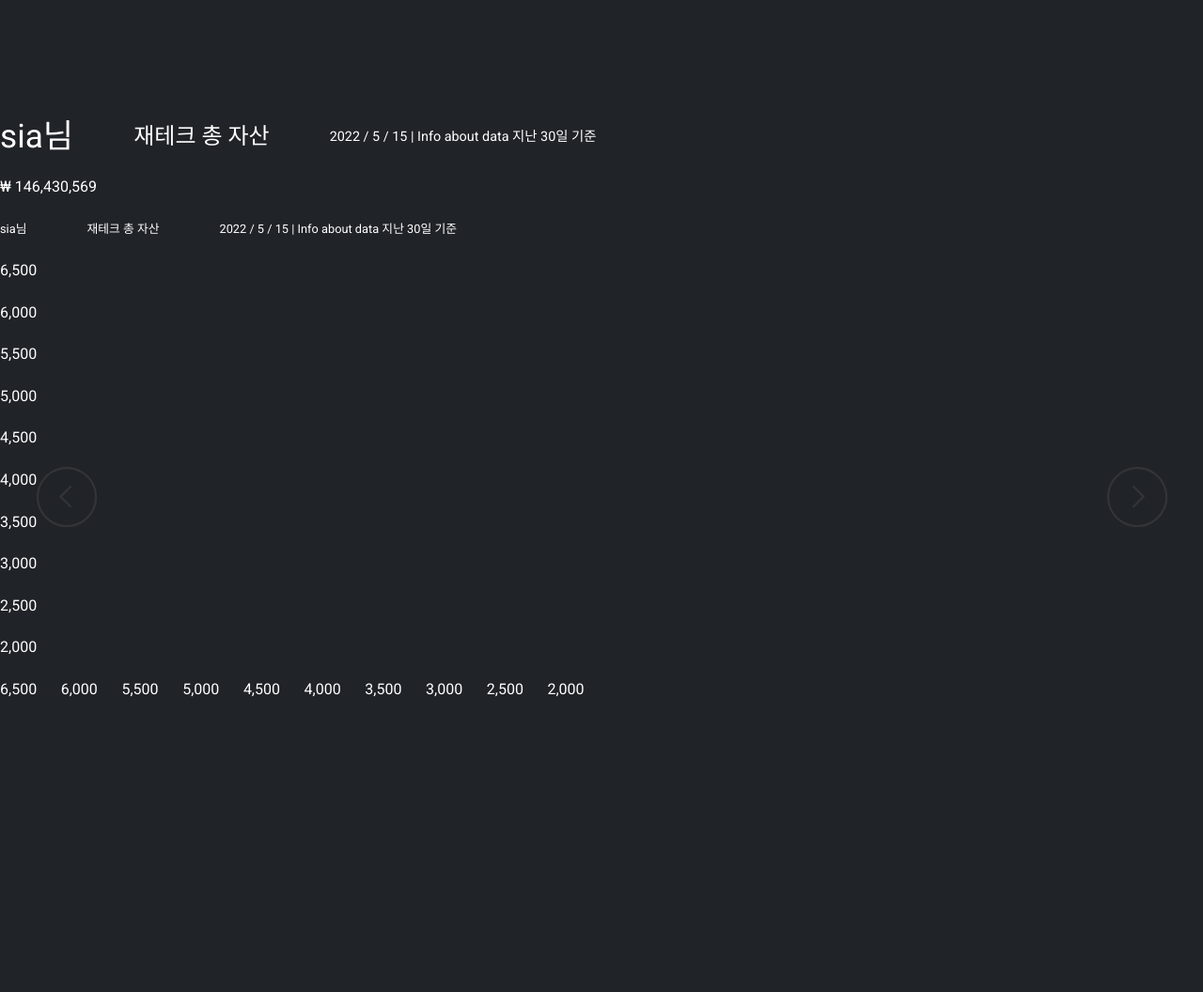
After one commit to sia486/comma, a PHP site: page /portfolio/portfolio.html in a window 1280 px wide. The commit adds this page. Shown: the whole page at 94% size. Run offline with PHP 8.4, Linux system fonts and the light colour scheme; some libraries are stand-ins or nearby versions.

Commit message:
10010124

```diff
--- /dev/null
+++ b/css/portfolio.css
@@ -0,0 +1,198 @@
+* {
+    margin: 0;
+    padding: 0;
+    /* box-sizing: border-box; */
+}
+
+body {
+    background: var(--bgdark);
+    color: var(--white);
+}
+
+.portfolio_frame {
+    width: 300vw;
+    margin-top: 14%;
+    display: flex;
+}
+
+.portfolio_my {
+    width: 100vw;
+}
+
+.portfolio_myleft {
+    width: 100vw;
+}
+
+.portfolio_myright {
+    width: 100vw;
+}
+
+.title_mar {
+    margin-bottom: 3%;
+    position: relative;
+}
+.title_horizon{
+    position: relative;
+    margin-bottom: 2%;
+
+}
+.title_horizon1{
+    position: relative;
+    margin-bottom: 2%;
+}
+.avg{
+    margin-bottom: 2%;
+}
+.title_horizon li {
+    float: left;
+    margin-right: 5%;
+    list-style: none;
+    line-height: 2.2rem;
+}
+.title_horizon li:nth-child(1) {
+    font-size: 2.2rem;
+}
+.title_horizon li:nth-child(2) {
+    font-size: 1.5rem;
+}
+.title_horizon li:nth-child(3) {
+    font-size: 0.9rem;
+}
+.title_horizon1 li {
+    float: left;
+    margin-right: 5%;
+    list-style: none;
+    font-size: 0.8rem;
+}
+
+.vertical {
+    position: relative;
+}
+.horizon {
+    position: relative;
+}
+
+.vertical li {
+    margin-bottom: 2%;
+    list-style: none;
+}
+
+.horizon li {
+    float: left;
+    list-style: none;
+    margin-right: 2%;
+}
+
+
+.slider {
+    margin: 10% auto;
+    max-width: 100%;
+}
+
+.slide_viewer {
+    height: 100vh;
+    overflow: hidden;
+    position: relative;
+}
+
+.slide_group {
+    height: 100%;
+    position: relative;
+    width: 100%;
+}
+
+.slide {
+    display: none;
+    height: 100%;
+    position: absolute;
+    width: 100%;
+}
+
+.slide:nth-child(2) {
+    display: block;
+}
+.clear::after{
+    display: block;
+    content: "";
+    clear: both;
+}
+
+
+
+.slide_buttons {
+    left: 0;
+    position: absolute;
+    right: 0;
+    text-align: center;
+    bottom: 30%;
+    z-index: 1;
+}
+
+a.slide_btn {
+    color: rgba(255, 255, 255, 0.5);
+    font-size: 40px;
+    margin: 0 0.1em;
+    -webkit-transition: all 0.4s ease-in-out;
+    -moz-transition: all 0.4s ease-in-out;
+    -ms-transition: all 0.4s ease-in-out;
+    -o-transition: all 0.4s ease-in-out;
+    transition: all 0.4s ease-in-out;
+}
+
+.slide_btn.active,
+.slide_btn:hover {
+    color: var(--bluew);
+    cursor: pointer;
+}
+
+.previous_btn {
+    bottom: 0;
+    left: 3vw;
+    margin: auto;
+    position: absolute;
+    top: 0;
+}
+
+.next_btn {
+    bottom: 0;
+    margin: auto;
+    position: absolute;
+    right: 3vw;
+    top: 0;
+}
+
+.previous_btn,
+.next_btn {
+    cursor: pointer;
+    height: 65px;
+    opacity: 0.5;
+    -webkit-transition: opacity 0.4s ease-in-out;
+    -moz-transition: opacity 0.4s ease-in-out;
+    -ms-transition: opacity 0.4s ease-in-out;
+    -o-transition: opacity 0.4s ease-in-out;
+    transition: opacity 0.4s ease-in-out;
+    width: 65px;
+}
+
+.previous_btn:hover,
+.next_btn:hover {
+    opacity: 1;
+}
+
+.slide:first-child .previous_btn {
+    visibility: hidden;
+}
+
+.slide:last-child .next_btn {
+    visibility: hidden;
+}
+
+@media only screen and (max-width: 767px) {
+    .previous_btn {
+        left: 50px;
+    }
+
+    .next_btn {
+        right: 50px;
+    }
+}
--- a/news/news.html
+++ b/news/news.html
@@ -155,13 +155,7 @@
     </div>
   </div>
 
-  <input id="searchInput" value="" type="text">
-  <button id="search">검색</button>
 
-
-  <div id="title"></div>
-  <div id="content"></div>
-  <a id="url"></a>
 
   <footer class="content"></footer>
 
--- a/php/search.php
+++ b/php/search.php
@@ -1,4 +1,4 @@
-<meta http-equiv="Content-Type" content="text/html; charset=utf-8">
+
 <?php
   $client_id = "gJoPzZDweObC2fRMH_cL";
   $client_secret = "1auCJXPtQr";
--- /dev/null
+++ b/portfolio/portfolio.html
@@ -0,0 +1,297 @@
+<!DOCTYPE html>
+<html lang="ko">
+<head>
+    <meta charset="UTF-8">
+    <meta http-equiv="X-UA-Compatible" content="IE=edge">
+    <meta name="viewport" content="width=device-width, initial-scale=1.0">
+    <link rel="icon" href="../img_/faviconlogo.png">
+    <link rel="stylesheet" href="../css/nav.css">
+    <link rel="stylesheet" href="../css/btop.css">
+    <link rel="stylesheet" href="../css/scrollbar.css">
+    <link rel="stylesheet" href="../css/portfolio.css">
+    <link rel="stylesheet" href="../css/boslider.css">
+    <link rel="preconnect" href="https://fonts.googleapis.com">
+    <link rel="preconnect" href="https://fonts.gstatic.com" crossorigin>
+    <link href="https://fonts.googleapis.com/css2?family=Inter:wght@100;200;300;400;500;600&family=Lato:wght@100&family=Poiret+One&family=Roboto:wght@100;300;400;500&display=swap" rel="stylesheet">
+    <script src="https://kit.fontawesome.com/308b309426.js" crossorigin="anonymous"></script>
+    <script src="http://code.jquery.com/jquery-3.5.1.min.js"></script>
+    <title>comma</title>
+
+</head>
+
+<body>
+
+<a id="btop"></a>
+
+<header>
+    <div class="header">
+    <nav id="navigation">
+        <a href="../../main/main.html" class="logo"><span class="logospan">comma</span></a>
+
+        <!-- <a aria-label="mobile menu" class="nav-toggle">
+        <span></span>
+        <span></span>
+        <span></span>
+        </a> -->
+        <ul class="menu-left">
+            <li><a href="../main/main.html">About</a></li>
+            <li><a href="#exp">Resume</a></li>
+            <li><a href="#skills">Skills</a></li>
+            <li><a href="#projects">Projects</a></li>
+            <li><a href="#contact">Contact</a></li>
+            <li><a href="#contact"></a></li>
+            <li><a href="#contact"></a></li>
+        </ul>
+
+
+    </nav>
+    <ul class="centernav">
+            <li><a href="../logo/logo.html">Brand Resource Center</a></li>
+            <li><a href="../color/color.html">공지사항</a></li>
+            <li><a href="../app icon/appicon.html">고객센터</a></li>
+            <li><a href="../text rules/textrules.html">자주 묻는 질문</a></li>
+            <!-- <li><a href="../press/press.html">Press</a></li> -->
+        </ul>
+    </div>
+</header>
+
+<!-- <div class="portfolio_frame">
+    <div class="portfolio_my">
+        <div class="title_mar">
+            <ul class="title_horizon">
+                <li>sia님</li>
+                <li>재테크 총 자산</li>
+                <li>2022 / 5 / 15 | Info about data 지난 30일 기준</li>
+                <li>₩ 145,433,234</li>
+            </ul>
+        </div>
+
+        <div class="title_mar">
+
+        </div>
+        <ul class="vertical">
+            <li>6,500</li>
+            <li>6,000</li>
+            <li>5,500</li>
+            <li>5,000</li>
+            <li>4,500</li>
+            <li>4,000</li>
+            <li>3,500</li>
+            <li>3,000</li>
+            <li>2,500</li>
+            <li>2,000</li>
+        </ul>
+
+        <div class="title_mar">
+
+        </div>
+        <ul class="horizon">
+            <li>6,500</li>
+            <li>6,000</li>
+            <li>5,500</li>
+            <li>5,000</li>
+            <li>4,500</li>
+            <li>4,000</li>
+            <li>3,500</li>
+            <li>3,000</li>
+            <li>2,500</li>
+            <li>2,000</li>
+        </ul>
+
+    </div>
+    <div class="portfolio_myleft">
+
+        <ul class="vertical">
+            <li>6,500</li>
+            <li>6,000</li>
+            <li>5,500</li>
+            <li>5,000</li>
+            <li>4,500</li>
+            <li>4,000</li>
+            <li>3,500</li>
+            <li>3,000</li>
+            <li>2,500</li>
+            <li>2,000</li>
+        </ul>
+
+        <ul class="horizon">
+            <li>6,500</li>
+            <li>6,000</li>
+            <li>5,500</li>
+            <li>5,000</li>
+            <li>4,500</li>
+            <li>4,000</li>
+            <li>3,500</li>
+            <li>3,000</li>
+            <li>2,500</li>
+            <li>2,000</li>
+        </ul>
+
+    </div>
+    <div class="portfolio_myright">
+
+        <ul class="vertical">
+            <li>6,500</li>
+            <li>6,000</li>
+            <li>5,500</li>
+            <li>5,000</li>
+            <li>4,500</li>
+            <li>4,000</li>
+            <li>3,500</li>
+            <li>3,000</li>
+            <li>2,500</li>
+            <li>2,000</li>
+        </ul>
+
+        <ul class="horizon">
+            <li>6,500</li>
+            <li>6,000</li>
+            <li>5,500</li>
+            <li>5,000</li>
+            <li>4,500</li>
+            <li>4,000</li>
+            <li>3,500</li>
+            <li>3,000</li>
+            <li>2,500</li>
+            <li>2,000</li>
+        </ul>
+
+    </div>
+</div> -->
+
+<div class="slider">
+    <div class="slide_viewer">
+      <div class="slide_group">
+        <div class="slide">
+            <div class="previous_btn" title="Previous">
+                <svg version="1.1" xmlns="http://www.w3.org/2000/svg" xmlns:xlink="http://www.w3.org/1999/xlink" x="0px" y="0px" width="65px" height="65px" viewBox="-11 -11.5 65 66">
+                  <g>
+                    <g>
+                      <path fill="#474544" d="M-10.5,22.118C-10.5,4.132,4.133-10.5,22.118-10.5S54.736,4.132,54.736,22.118
+                  c0,17.985-14.633,32.618-32.618,32.618S-10.5,40.103-10.5,22.118z M-8.288,22.118c0,16.766,13.639,30.406,30.406,30.406 c16.765,0,30.405-13.641,30.405-30.406c0-16.766-13.641-30.406-30.405-30.406C5.35-8.288-8.288,5.352-8.288,22.118z"/>
+                      <path fill="#474544" d="M25.43,33.243L14.628,22.429c-0.433-0.432-0.433-1.132,0-1.564L25.43,10.051c0.432-0.432,1.132-0.432,1.563,0	c0.431,0.431,0.431,1.132,0,1.564L16.972,21.647l10.021,10.035c0.432,0.433,0.432,1.134,0,1.564	c-0.215,0.218-0.498,0.323-0.78,0.323C25.929,33.569,25.646,33.464,25.43,33.243z"/>
+                    </g>
+                  </g>
+                </svg>
+              </div>
+              <div class="next_btn" title="Next">
+                <svg version="1.1" xmlns="http://www.w3.org/2000/svg" xmlns:xlink="http://www.w3.org/1999/xlink" x="0px" y="0px" width="65px" height="65px" viewBox="-11 -11.5 65 66">
+                  <g>
+                    <g>
+                      <path fill="#474544" d="M22.118,54.736C4.132,54.736-10.5,40.103-10.5,22.118C-10.5,4.132,4.132-10.5,22.118-10.5	c17.985,0,32.618,14.632,32.618,32.618C54.736,40.103,40.103,54.736,22.118,54.736z M22.118-8.288	c-16.765,0-30.406,13.64-30.406,30.406c0,16.766,13.641,30.406,30.406,30.406c16.768,0,30.406-13.641,30.406-30.406 C52.524,5.352,38.885-8.288,22.118-8.288z"/>
+                      <path fill="#474544" d="M18.022,33.569c 0.282,0-0.566-0.105-0.781-0.323c-0.432-0.431-0.432-1.132,0-1.564l10.022-10.035 			L17.241,11.615c 0.431-0.432-0.431-1.133,0-1.564c0.432-0.432,1.132-0.432,1.564,0l10.803,10.814c0.433,0.432,0.433,1.132,0,1.564 L18.805,33.243C18.59,33.464,18.306,33.569,18.022,33.569z"/>
+                    </g>
+                  </g>
+                </svg>
+              </div>
+        </div>
+
+        <div class="slide">
+            <div class="portfolio_my">
+
+                    <ul class="title_horizon clear">
+                        <li>sia님</li>
+                        <li>재테크 총 자산</li>
+                        <li>2022 / 5 / 15 | Info about data 지난 30일 기준</li>
+                    </ul>
+
+                <div class="avg">
+                    ₩ 146,430,569
+                </div>
+
+
+
+                    <ul class="title_horizon1 clear">
+                        <li>sia님</li>
+                        <li>재테크 총 자산</li>
+                        <li>2022 / 5 / 15 | Info about data 지난 30일 기준</li>
+                    </ul>
+
+                <ul class="vertical clear">
+                    <li>6,500</li>
+                    <li>6,000</li>
+                    <li>5,500</li>
+                    <li>5,000</li>
+                    <li>4,500</li>
+                    <li>4,000</li>
+                    <li>3,500</li>
+                    <li>3,000</li>
+                    <li>2,500</li>
+                    <li>2,000</li>
+                </ul>
+        <ul class="horizon clear">
+                    <li>6,500</li>
+                    <li>6,000</li>
+                    <li>5,500</li>
+                    <li>5,000</li>
+                    <li>4,500</li>
+                    <li>4,000</li>
+                    <li>3,500</li>
+                    <li>3,000</li>
+                    <li>2,500</li>
+                    <li>2,000</li>
+                </ul>
+
+
+            </div>
+            <div class="previous_btn" title="Previous">
+                <svg version="1.1" xmlns="http://www.w3.org/2000/svg" xmlns:xlink="http://www.w3.org/1999/xlink" x="0px" y="0px" width="65px" height="65px" viewBox="-11 -11.5 65 66">
+                  <g>
+                    <g>
+                      <path fill="#474544" d="M-10.5,22.118C-10.5,4.132,4.133-10.5,22.118-10.5S54.736,4.132,54.736,22.118
+                  c0,17.985-14.633,32.618-32.618,32.618S-10.5,40.103-10.5,22.118z M-8.288,22.118c0,16.766,13.639,30.406,30.406,30.406 c16.765,0,30.405-13.641,30.405-30.406c0-16.766-13.641-30.406-30.405-30.406C5.35-8.288-8.288,5.352-8.288,22.118z"/>
+                      <path fill="#474544" d="M25.43,33.243L14.628,22.429c-0.433-0.432-0.433-1.132,0-1.564L25.43,10.051c0.432-0.432,1.132-0.432,1.563,0	c0.431,0.431,0.431,1.132,0,1.564L16.972,21.647l10.021,10.035c0.432,0.433,0.432,1.134,0,1.564	c-0.215,0.218-0.498,0.323-0.78,0.323C25.929,33.569,25.646,33.464,25.43,33.243z"/>
+                    </g>
+                  </g>
+                </svg>
+              </div>
+              <div class="next_btn" title="Next">
+                <svg version="1.1" xmlns="http://www.w3.org/2000/svg" xmlns:xlink="http://www.w3.org/1999/xlink" x="0px" y="0px" width="65px" height="65px" viewBox="-11 -11.5 65 66">
+                  <g>
+                    <g>
+                      <path fill="#474544" d="M22.118,54.736C4.132,54.736-10.5,40.103-10.5,22.118C-10.5,4.132,4.132-10.5,22.118-10.5	c17.985,0,32.618,14.632,32.618,32.618C54.736,40.103,40.103,54.736,22.118,54.736z M22.118-8.288	c-16.765,0-30.406,13.64-30.406,30.406c0,16.766,13.641,30.406,30.406,30.406c16.768,0,30.406-13.641,30.406-30.406 C52.524,5.352,38.885-8.288,22.118-8.288z"/>
+                      <path fill="#474544" d="M18.022,33.569c 0.282,0-0.566-0.105-0.781-0.323c-0.432-0.431-0.432-1.132,0-1.564l10.022-10.035 			L17.241,11.615c 0.431-0.432-0.431-1.133,0-1.564c0.432-0.432,1.132-0.432,1.564,0l10.803,10.814c0.433,0.432,0.433,1.132,0,1.564 L18.805,33.243C18.59,33.464,18.306,33.569,18.022,33.569z"/>
+                    </g>
+                  </g>
+                </svg>
+              </div>
+        </div>
+
+        <div class="slide">
+            <div class="previous_btn" title="Previous">
+                <svg version="1.1" xmlns="http://www.w3.org/2000/svg" xmlns:xlink="http://www.w3.org/1999/xlink" x="0px" y="0px" width="65px" height="65px" viewBox="-11 -11.5 65 66">
+                  <g>
+                    <g>
+                      <path fill="#474544" d="M-10.5,22.118C-10.5,4.132,4.133-10.5,22.118-10.5S54.736,4.132,54.736,22.118
+                  c0,17.985-14.633,32.618-32.618,32.618S-10.5,40.103-10.5,22.118z M-8.288,22.118c0,16.766,13.639,30.406,30.406,30.406 c16.765,0,30.405-13.641,30.405-30.406c0-16.766-13.641-30.406-30.405-30.406C5.35-8.288-8.288,5.352-8.288,22.118z"/>
+                      <path fill="#474544" d="M25.43,33.243L14.628,22.429c-0.433-0.432-0.433-1.132,0-1.564L25.43,10.051c0.432-0.432,1.132-0.432,1.563,0	c0.431,0.431,0.431,1.132,0,1.564L16.972,21.647l10.021,10.035c0.432,0.433,0.432,1.134,0,1.564	c-0.215,0.218-0.498,0.323-0.78,0.323C25.929,33.569,25.646,33.464,25.43,33.243z"/>
+                    </g>
+                  </g>
+                </svg>
+              </div>
+              <div class="next_btn" title="Next">
+                <svg version="1.1" xmlns="http://www.w3.org/2000/svg" xmlns:xlink="http://www.w3.org/1999/xlink" x="0px" y="0px" width="65px" height="65px" viewBox="-11 -11.5 65 66">
+                  <g>
+                    <g>
+                      <path fill="#474544" d="M22.118,54.736C4.132,54.736-10.5,40.103-10.5,22.118C-10.5,4.132,4.132-10.5,22.118-10.5	c17.985,0,32.618,14.632,32.618,32.618C54.736,40.103,40.103,54.736,22.118,54.736z M22.118-8.288	c-16.765,0-30.406,13.64-30.406,30.406c0,16.766,13.641,30.406,30.406,30.406c16.768,0,30.406-13.641,30.406-30.406 C52.524,5.352,38.885-8.288,22.118-8.288z"/>
+                      <path fill="#474544" d="M18.022,33.569c 0.282,0-0.566-0.105-0.781-0.323c-0.432-0.431-0.432-1.132,0-1.564l10.022-10.035 			L17.241,11.615c 0.431-0.432-0.431-1.133,0-1.564c0.432-0.432,1.132-0.432,1.564,0l10.803,10.814c0.433,0.432,0.433,1.132,0,1.564 L18.805,33.243C18.59,33.464,18.306,33.569,18.022,33.569z"/>
+                    </g>
+                  </g>
+                </svg>
+              </div>
+        </div>
+
+      </div>
+    </div>
+  </div><!-- End // .slider -->
+
+
+<script src="../js/nav.js"></script>
+<script src="../js/btop.js"></script>
+<script src="../js/portfolio.js"></script>
+
+
+
+
+
+</body></html>
```
Also changed, not shown: js/portfolio.js (added, +81 -0 lines), php/index.php (+48 -46 lines), community/community.html (added).
